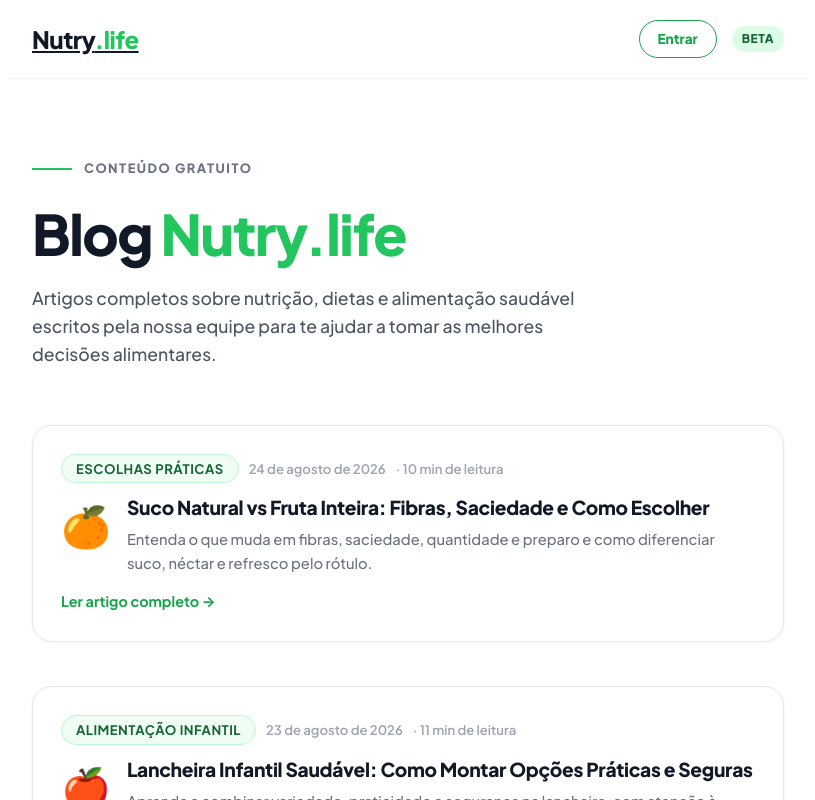
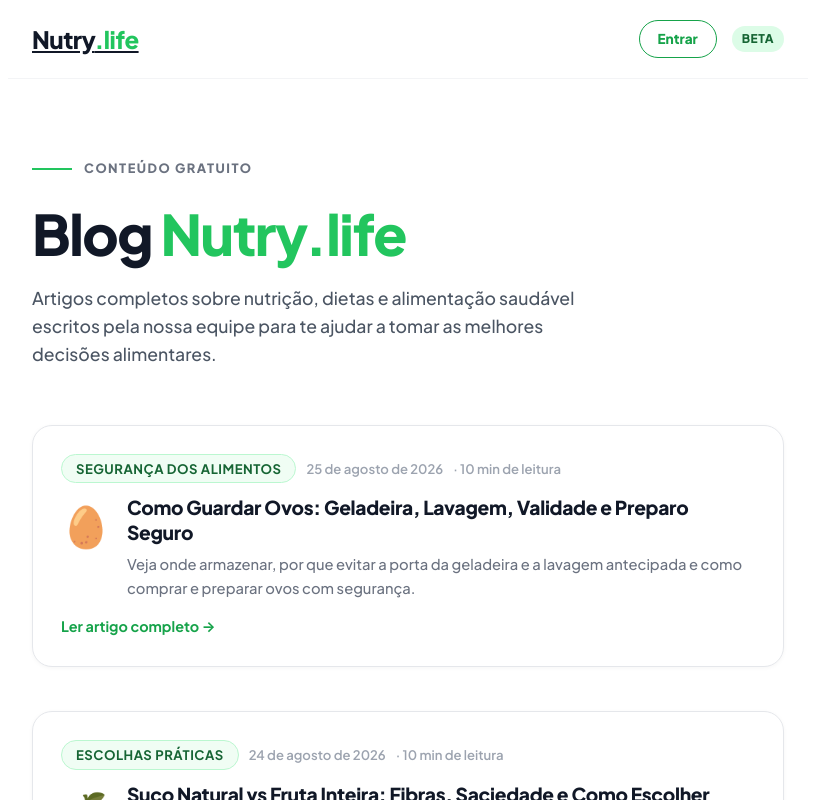
Before and after one commit to elevanceseguros/Nutri, a Next.js app: page /blog in a window 1280 px wide. Shown: the top 800 px of the page, without its empty margins (232-1047 px from the left). Built offline with nearby package versions, Linux system fonts and the light colour scheme.

Commit message:
Adiciona guia de conservação de ovos ao blog

```diff
--- a/src/app/blog/page.tsx
+++ b/src/app/blog/page.tsx
@@ -14,6 +14,15 @@ export const metadata: Metadata = {
 };
 
 const posts = [
+  {
+    slug: "como-guardar-ovos-geladeira-lavagem-seguranca",
+    titulo: "Como Guardar Ovos: Geladeira, Lavagem, Validade e Preparo Seguro",
+    descricao: "Veja onde armazenar, por que evitar a porta da geladeira e a lavagem antecipada e como comprar e preparar ovos com segurança.",
+    data: "25 de agosto de 2026",
+    tempo: "10 min de leitura",
+    tag: "Segurança dos alimentos",
+    emoji: "🥚",
+  },
   {
     slug: "suco-natural-vs-fruta-inteira",
     titulo: "Suco Natural vs Fruta Inteira: Fibras, Saciedade e Como Escolher",
```
